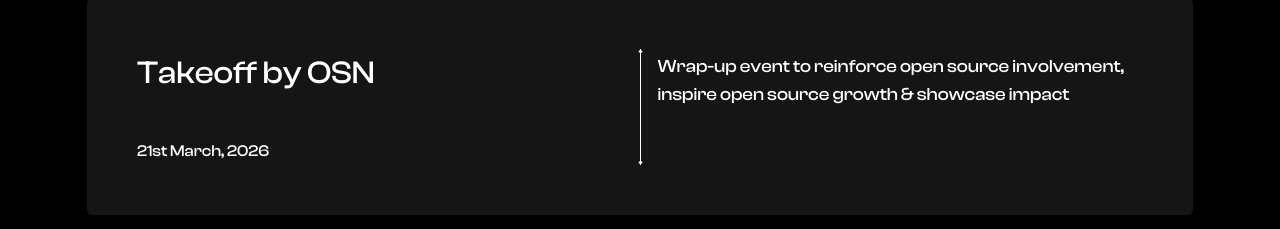
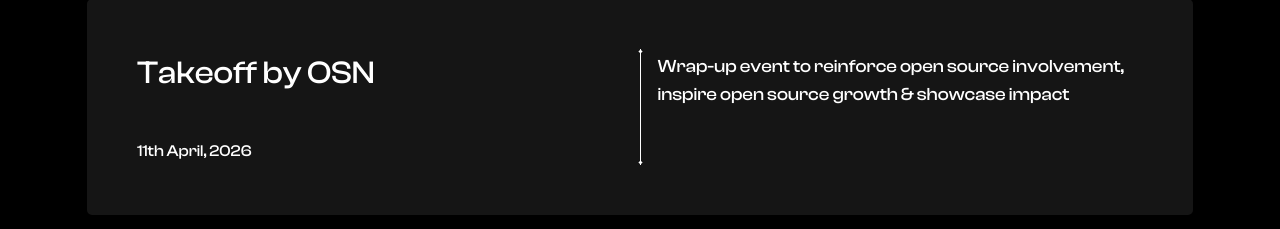
Before and after one commit to OpenSourceNest/landing-page, a Next.js app: page /campaign in a window 1280 px wide. Shown: the part 3950-4179 px from the top of the page. Built offline with nearby package versions, Linux system fonts and the light colour scheme.

Commit message:
fix: update takeoff date

```diff
--- a/src/data/campaignTimeline.data.ts
+++ b/src/data/campaignTimeline.data.ts
@@ -99,7 +99,7 @@
         featuring: "Featuring: Onyeabor Darlington, and Eriol Fox",
       },
       {
-        date: "21st March, 2026",
+        date: "11th April, 2026",
         title: "Takeoff by OSN",
         description:
           "Wrap-up event to reinforce open source involvement, inspire open source growth & showcase impact",
```
Also changed, not shown: public/images/projects/takeoff-2026/takeoff-2026-banner.png, public/images/projects/takeoff-2026/takeoff-2026.png.
